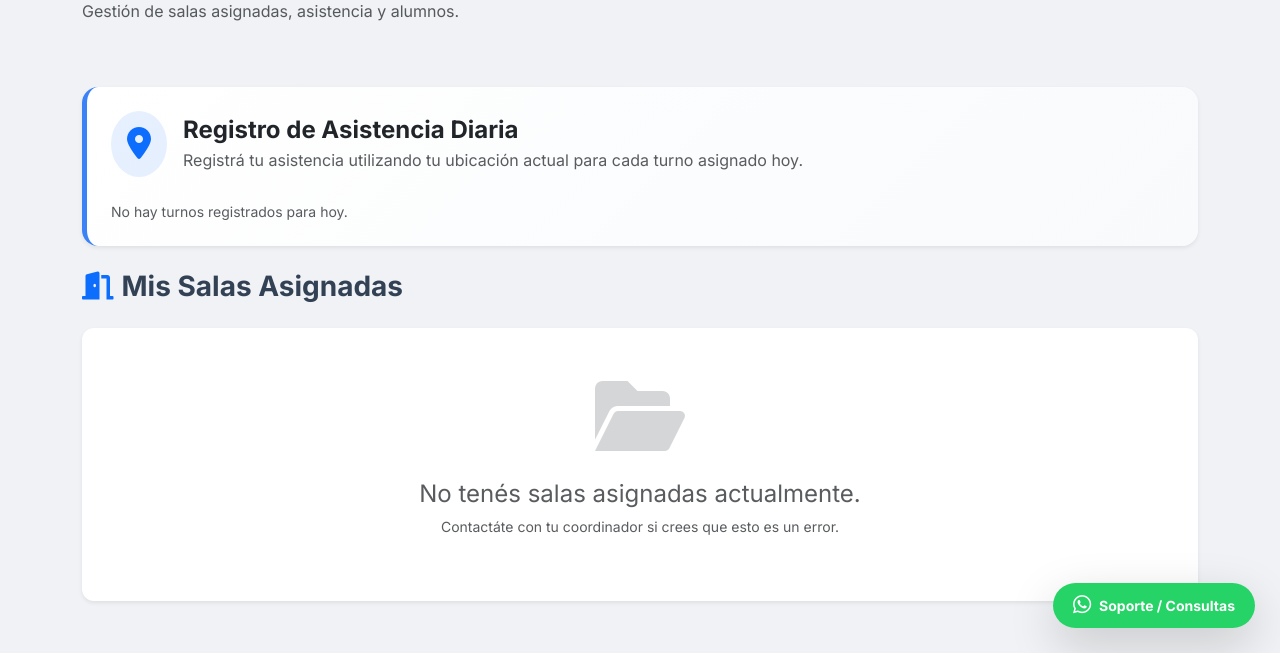
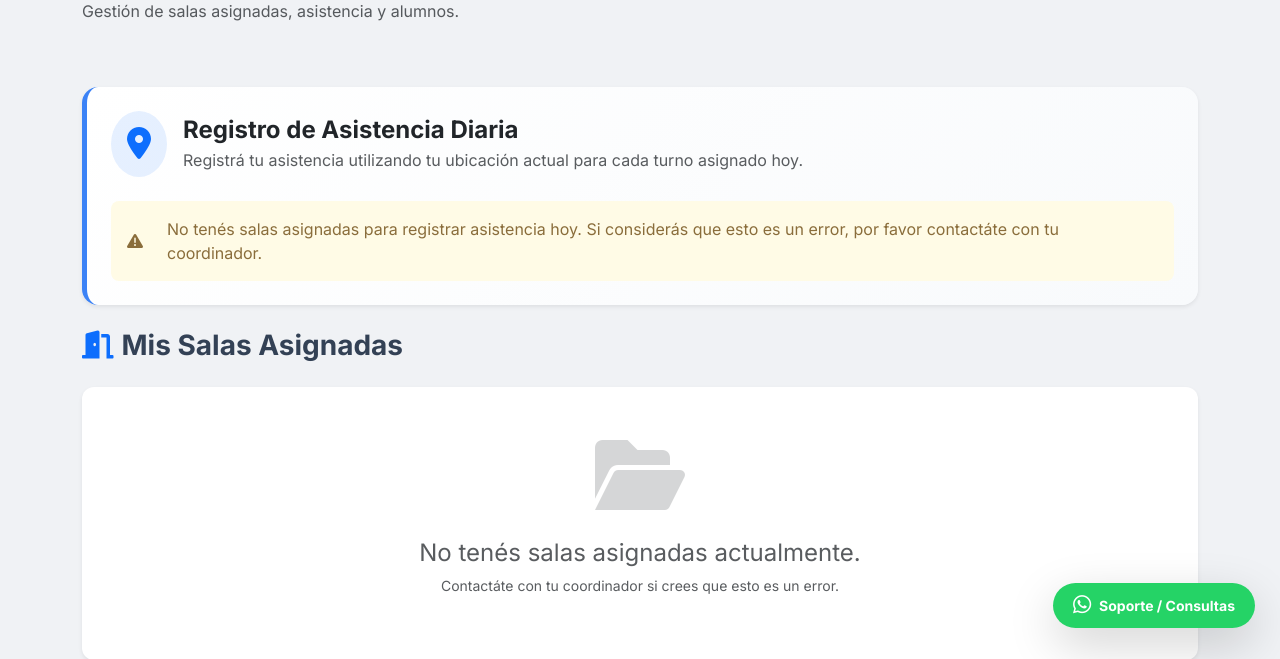
Before and after one commit to datosrcu/tableros-educaci-n, a Django app: page /docente/ in a window 1280 px wide. Shown: the part 147-806 px from the top of the page. Run offline with Django 5.2, Linux system fonts and the light colour scheme; a user stored in the database is signed in; data comes from the database, SQL or seed files in the repository; data that the repository does not hold is empty.

Commit message:
fix(fichado): eliminar selector global de espacios y requerir estrictamente salas asignadas para fichar

```diff
--- a/alumnos/views.py
+++ b/alumnos/views.py
@@ -106,15 +106,8 @@ def dashboard_docente(request):
         .all()
     )
 
-    tiene_salas = salas.exists()
-    es_auxiliar_sin_salas = (request.user.rol == "auxiliar" or not tiene_salas) and not tiene_salas
-
-    auxiliar_asistencia = None
-    if es_auxiliar_sin_salas:
-        auxiliar_asistencia = asistencias_hoy.first()
-
     turnos_hoy = []
-    if tiene_salas:
+    if salas.exists():
         for asist in asistencias_hoy.select_related("jardin").order_by("turno"):
             salas_turno = [s for s in salas if s.jardin_id == asist.jardin_id and (s.turno == asist.turno or not asist.turno)]
             salas_nombres = ", ".join([s.nombre for s in salas_turno]) if salas_turno else "Sin sala asignada"
@@ -168,20 +161,8 @@ def dashboard_docente(request):
                     "salas_nombres": salas_nombres,
                 })
 
-    if es_auxiliar_sin_salas and auxiliar_asistencia:
-        fichado_hoy = auxiliar_asistencia.fichado
-        hora_fichada = auxiliar_asistencia.hora_ingreso if auxiliar_asistencia.fichado else None
-    else:
-        fichado_hoy = bool(turnos_hoy) and all(t["fichado"] for t in turnos_hoy)
-        hora_fichada = turnos_hoy[0]["hora_fichada"] if fichado_hoy and turnos_hoy else None
-
-    jardines_disponibles = []
-    if not tiene_salas:
-        from jardines.models import Jardin
-        if request.user.programas_asignados.exists():
-            jardines_disponibles = Jardin.objects.filter(programa__in=request.user.programas_asignados.all())
-        else:
-            jardines_disponibles = Jardin.objects.all()
+    fichado_hoy = bool(turnos_hoy) and all(t["fichado"] for t in turnos_hoy)
+    hora_fichada = turnos_hoy[0]["hora_fichada"] if fichado_hoy and turnos_hoy else None
 
     return render(request, "alumnos/dashboard_docente.html", {
         "salas": salas,
@@ -190,9 +171,6 @@ def dashboard_docente(request):
         "licencia_activa": licencia_activa,
         "tiene_jardines": True,
         "turnos_hoy": turnos_hoy,
-        "es_auxiliar": es_auxiliar_sin_salas,
-        "auxiliar_asistencia": auxiliar_asistencia,
-        "jardines_disponibles": jardines_disponibles,
     })
 
 
--- a/templates/alumnos/dashboard_docente.html
+++ b/templates/alumnos/dashboard_docente.html
@@ -87,36 +87,12 @@
               </div>
             </div>
             {% empty %}
-            {% if jardines_disponibles %}
-            {# Auxiliar sin salas asignadas: mostrar selector de espacio y turno #}
             <div class="col-12">
-              <div class="alert alert-info border-0 rounded-3 mb-3 d-flex align-items-start gap-3" style="background:#eff6ff;">
-                <i class="fas fa-info-circle text-primary mt-1"></i>
-                <span>No tenés salas asignadas aún. Seleccioná el espacio y turno en el que estás trabajando hoy para registrar tu asistencia.</span>
-              </div>
-              <div class="row g-3">
-                {% for j in jardines_disponibles %}
-                <div class="col-md-6">
-                  <div class="p-3 rounded-3 border bg-white">
-                    <div class="fw-bold text-dark mb-2"><i class="fas fa-building text-secondary me-1"></i>{{ j.nombre }}</div>
-                    <div class="d-flex gap-2 flex-wrap">
-                      <button class="btn btn-warning btn-sm rounded-pill btn-fichar-turno"
-                              data-jardin-id="{{ j.id }}" data-turno="mañana">
-                        <i class="fas fa-sun me-1"></i> Fichar Mañana
-                      </button>
-                      <button class="btn btn-info btn-sm rounded-pill btn-fichar-turno"
-                              data-jardin-id="{{ j.id }}" data-turno="tarde">
-                        <i class="fas fa-moon me-1"></i> Fichar Tarde
-                      </button>
-                    </div>
-                  </div>
-                </div>
-                {% endfor %}
+              <div class="alert alert-warning border-0 rounded-3 mb-0 d-flex align-items-center gap-3" style="background:#fffbe6; color:#8a6d3b;">
+                <i class="fas fa-exclamation-triangle me-2"></i>
+                <span>No tenés salas asignadas para registrar asistencia hoy. Si considerás que esto es un error, por favor contactáte con tu coordinador.</span>
               </div>
             </div>
-            {% else %}
-            <div class="col-12 text-muted small">No hay turnos registrados para hoy.</div>
-            {% endif %}
             {% endfor %}
           </div>
         </div>
```
Also changed, not shown: jardines/views.py (+14 -19 lines).
